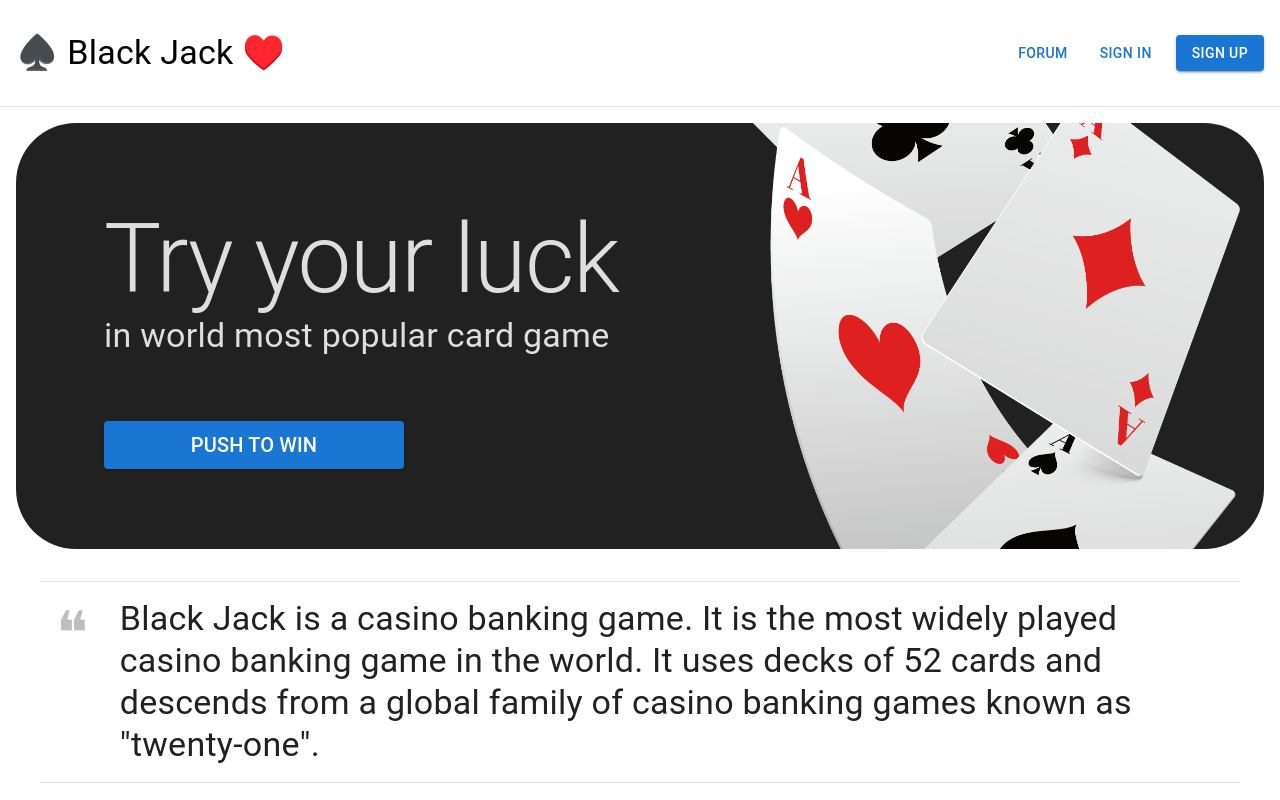
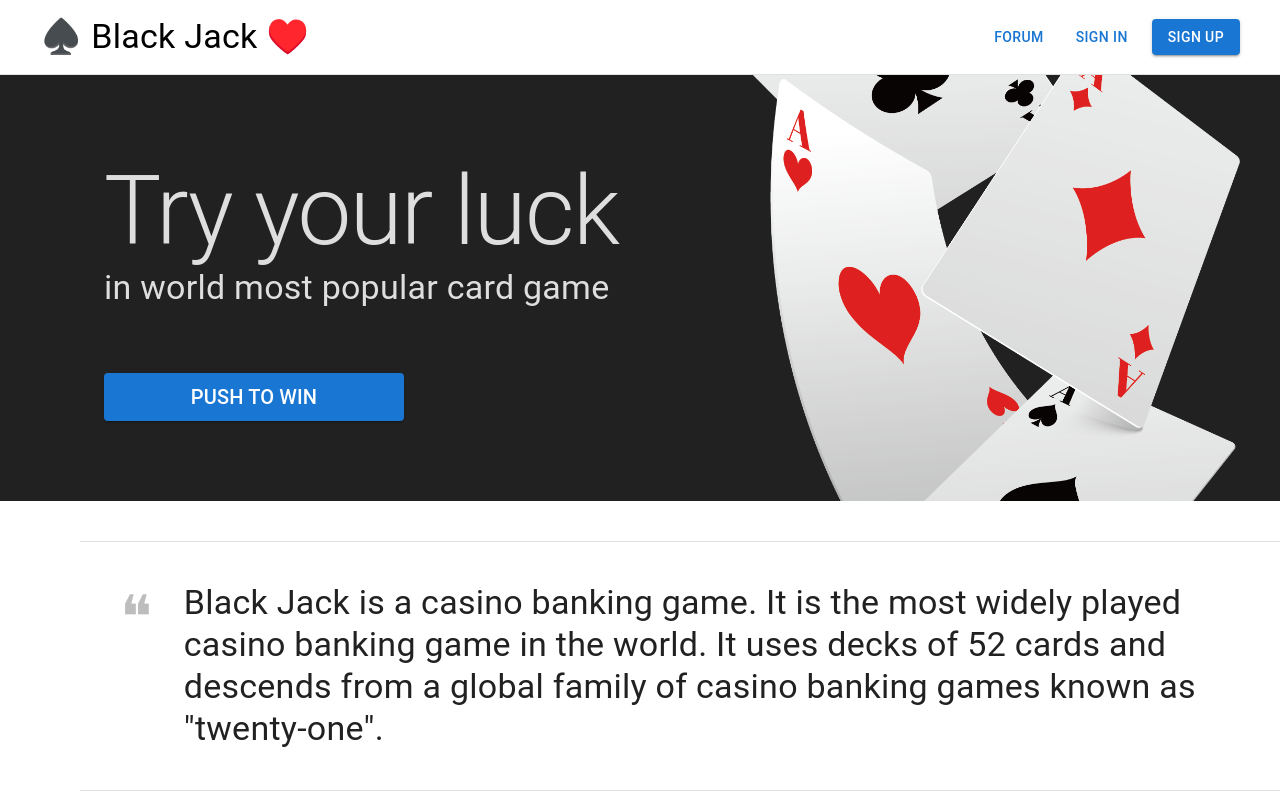
Before and after one commit to frontandrew/black-jack, a React (Vite) app in the folder packages/client/: page / in a window 1280 px wide. Built offline with nearby package versions, Linux system fonts and the light colour scheme.

Commit message:
fix: landing style

```diff
--- a/packages/client/src/pages/game/view.tsx
+++ b/packages/client/src/pages/game/view.tsx
@@ -5,7 +5,7 @@
  * handleNewBet запускает новую раздачу после завершения текущей
  */
 
-import React, { useEffect, useState, MouseEvent } from 'react'
+import React, { useEffect, useState } from 'react'
 import { RootState } from '../../app/store'
 import { useDispatch, useSelector } from 'react-redux'
 import { useNavigate } from 'react-router-dom'
--- a/packages/client/src/pages/landing/components/about/view.tsx
+++ b/packages/client/src/pages/landing/components/about/view.tsx
@@ -2,18 +2,18 @@ import { Grid, Typography, useTheme } from '@mui/material'
 import { FC } from 'react'
 import { LandingSpacer } from '../spacer'
 
-export const LandingAbout: FC = () => {
+export const LandingAbout: React.FC = () => {
   const { spacing, palette } = useTheme()
 
   return (
-    <Grid container padding={spacing(2)} justifyContent={'center'}>
+    <Grid container margin={5} justifyContent={'center'}>
       <LandingSpacer>
         <Grid
           container
           width={'100%'}
           flexDirection={'row'}
           flexWrap={'nowrap'}
-          padding={spacing(2)}
+          padding={spacing(5)}
           gap={spacing(4)}
           borderBottom={1}
           borderTop={1}
--- a/packages/client/src/pages/landing/components/banner/view.tsx
+++ b/packages/client/src/pages/landing/components/banner/view.tsx
@@ -1,9 +1,7 @@
 import { Button, Grid, Typography, useTheme } from '@mui/material'
 import { useNavigate } from 'react-router-dom'
 import { FC } from 'react'
-
 import { LandBack } from 'images'
-
 import { LandingSpacer } from '../spacer'
 
 export const LandingBanner: FC = () => {
@@ -17,12 +15,11 @@ export const LandingBanner: FC = () => {
   const contrastTextColor = palette.getContrastText(contrastBackgroundColor)
 
   return (
-    <Grid container padding={spacing(2)}>
+    <Grid container>
       <Grid
         container
         bgcolor={contrastBackgroundColor}
         color={contrastTextColor}
-        borderRadius={'60px'}
         justifyContent={'center'}
         overflow={'hidden'}
         width={'100%'}
--- a/packages/client/src/pages/landing/components/footer/view.tsx
+++ b/packages/client/src/pages/landing/components/footer/view.tsx
@@ -15,7 +15,7 @@ export const LandingFooter: FC = () => {
       item
       component={'footer'}
       width={'100%'}
-      padding={spacing(4, 2)}
+      padding={spacing(2, 5)}
       borderTop={1}
       borderColor={palette.divider}
       bgcolor={backgroundColor}
--- a/packages/client/src/pages/landing/components/gameflow/view.tsx
+++ b/packages/client/src/pages/landing/components/gameflow/view.tsx
@@ -23,7 +23,7 @@ export const LandingGameFlow: FC = () => {
   const CustomTLC: FC = () => <TimelineConnector style={{ height: 70 }} />
 
   return (
-    <Grid container justifyContent={'center'}>
+    <Grid container justifyContent={'center'} margin={5}>
       <LandingSpacer pr={spacing(40)}>
         <Timeline>
           <TimelineItem>
--- a/packages/client/src/pages/landing/components/header/view.tsx
+++ b/packages/client/src/pages/landing/components/header/view.tsx
@@ -64,10 +64,11 @@ export const LandingHeader: FC = () => {
       alignItems={'center'}
       width={'100%'}
       gap={spacing(2)}
-      padding={spacing(4, 2)}
+      padding={spacing(2, 5)}
       borderBottom={1}
       borderColor={palette.divider}>
       {headerContent()}
+
       <Button
         variant={'text'}
         onClick={() => {
```
